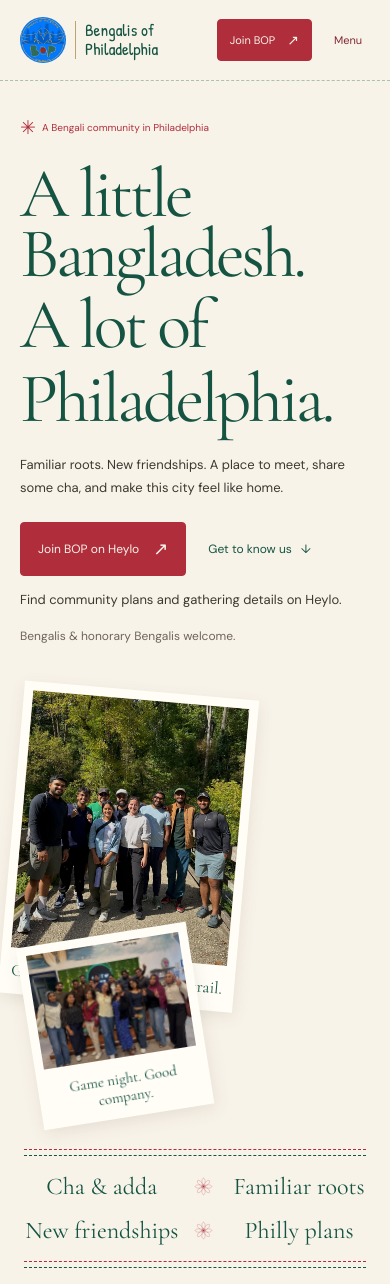
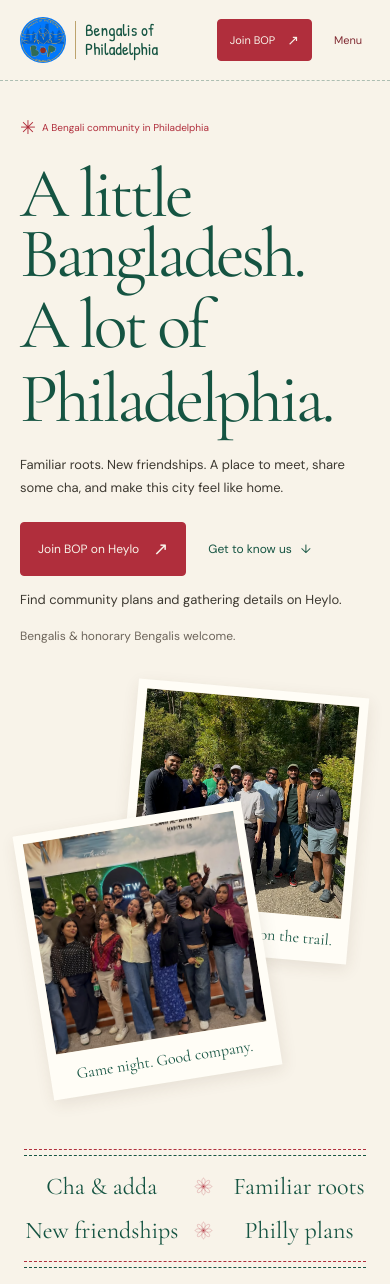
Before and after one commit to wasifsarwar/bengalisofphiladelphia, a React (Vite) app: page / in a window 390 px wide. Shown: the top 1284 px of the page. Built offline with nearby package versions, Linux system fonts and the light colour scheme.

Commit message:
polaroid swap

```diff
--- a/src/App.tsx
+++ b/src/App.tsx
@@ -1,3 +1,4 @@
+import { HeroPrints } from "./components/HeroPrints";
 import { EtchedSignature } from "./components/EtchedSignature";
 import { useEffect, useRef, useState } from "react";
 import { useScrollReveal } from "./hooks/useScrollReveal";
@@ -76,10 +77,7 @@ export function App() {
             <p className="join-context">Find community plans and gathering details on Heylo.</p>
             <p className="welcome-note">Bengalis & honorary Bengalis welcome.</p>
           </div>
-          <div className="hero-collage">
-            <PhotoSpace {...galleryPhotos[0]} onOpen={() => setPhotoIndex(0)} loading="eager" className="hero-photo-main" />
-            <PhotoSpace {...galleryPhotos[1]} onOpen={() => setPhotoIndex(1)} loading="eager" className="hero-photo-small" tone="rose" />
-          </div>
+          <HeroPrints />
         </section>
 
         <div className="community-ribbon" aria-label="Cha and adda, familiar roots, new friendships, Philly plans">
--- /dev/null
+++ b/src/components/HeroPrints.tsx
@@ -0,0 +1,46 @@
+import { useLayoutEffect, useRef, useState } from "react";
+import { galleryPhotos } from "../data/gallery";
+import { PhotoSpace } from "./PhotoSpace";
+
+export function HeroPrints() {
+  const [front, setFront] = useState(1);
+  const stack = useRef<HTMLDivElement>(null);
+  const previous = useRef<{ left: number; top: number; front: boolean }[] | null>(null);
+  const busy = useRef(false);
+
+  const swap = () => {
+    if (busy.current || !stack.current) return;
+    previous.current = [...stack.current.querySelectorAll<HTMLElement>("figure")].map((el, index) => ({
+      left: el.offsetLeft, top: el.offsetTop, front: index === front,
+    }));
+    setFront(current => 1 - current);
+  };
+
+  useLayoutEffect(() => {
+    const before = previous.current;
+    previous.current = null;
+    if (!before || !stack.current || matchMedia("(prefers-reduced-motion: reduce)").matches) return;
+    busy.current = true;
+    const animations = [...stack.current.querySelectorAll<HTMLElement>("figure")].map((el, index) => {
+      const old = before[index];
+      const dx = old.left - el.offsetLeft;
+      const dy = old.top - el.offsetTop;
+      const angle = old.front ? -9 : 5;
+      const endAngle = index === front ? -9 : 5;
+      return el.animate([
+        { transform: `translate(${dx}px, ${dy}px) rotate(${angle}deg)`, zIndex: old.front ? 2 : 1 },
+        { transform: `translate(${dx + (old.front ? -45 : 35)}px, ${dy - 22}px) rotate(${old.front ? -15 : 10}deg)`, zIndex: old.front ? 2 : 1, offset: .45 },
+        { transform: `rotate(${endAngle}deg)`, zIndex: index === front ? 2 : 1 },
+      ], { duration: 650, easing: "cubic-bezier(.22,.7,.2,1)" });
+    });
+    Promise.all(animations.map(animation => animation.finished.catch(() => {}))).then(() => { busy.current = false; });
+    return () => { animations.forEach(animation => animation.cancel()); busy.current = false; };
+  }, [front]);
+
+  return <div ref={stack} className="hero-collage hero-print-stack" aria-label="Community photo prints">
+    {galleryPhotos.slice(0, 2).map((photo, index) => <PhotoSpace key={photo.image} {...photo}
+      onActivate={swap} actionLabel={`Shuffle prints: ${photo.caption}`} loading="eager"
+      className={index === front ? "hero-photo-small" : "hero-photo-main"} />)}
+    <span className="signature-label" role="status">{galleryPhotos[front].caption} is in front.</span>
+  </div>;
+}
--- a/src/components/PhotoSpace.tsx
+++ b/src/components/PhotoSpace.tsx
@@ -2,12 +2,12 @@ import { galleryTransition } from "../utils/galleryTransition";
 import { imageUrl } from "../data/content";
 import { Flower } from "./Flower";
 
-type PhotoSpaceProps = { className?: string; caption: string; tone?: string; image?: string; alt?: string; onOpen?: () => void; loading?: "eager" | "lazy" };
-export function PhotoSpace({ className = "", caption, tone = "sand", image, alt, loading = "lazy", onOpen }: PhotoSpaceProps) {
+type PhotoSpaceProps = { onActivate?: () => void; actionLabel?: string; className?: string; caption: string; tone?: string; image?: string; alt?: string; onOpen?: () => void; loading?: "eager" | "lazy" };
+export function PhotoSpace({ className = "", caption, tone = "sand", image, alt, loading = "lazy", onOpen, onActivate, actionLabel }: PhotoSpaceProps) {
   return (
     <figure className={`photo-space photo-${tone} ${className}`}>
       <div className="photo-surface" role={image ? undefined : "img"} aria-label={image ? undefined : `Photo placeholder: ${caption}`}>
-        {image ? <><img src={imageUrl(`community/${image}`)} alt={alt ?? caption} loading={loading} decoding="async" />{onOpen && <button className="photo-open" type="button" onClick={event => galleryTransition(onOpen, event.currentTarget)} aria-label={`View photo: ${caption}`} />}</> : <>
+        {image ? <><img src={imageUrl(`community/${image}`)} alt={alt ?? caption} loading={loading} decoding="async" />{(onOpen || onActivate) && <button className="photo-open" type="button" onClick={event => onActivate ? onActivate() : onOpen && galleryTransition(onOpen, event.currentTarget)} aria-label={actionLabel ?? `View photo: ${caption}`} />}</> : <>
         <span className="photo-corner corner-tl" aria-hidden="true" />
         <span className="photo-corner corner-tr" aria-hidden="true" />
         <span className="photo-corner corner-bl" aria-hidden="true" />
--- a/src/style.css
+++ b/src/style.css
@@ -629,10 +629,7 @@ em { font-weight: 500; }
 @keyframes signature-point { 0% { offset-distance: 0%; opacity: 0; } 5%, 90% { opacity: 1; } 100% { offset-distance: 100%; opacity: 0; } }
 
 /* Photo-paper details: light on the image, a lifted paper corner, and a soft press. */
-:is(.hero-photo-main, .hero-photo-small, .story-image .photo-space) {
-  position: relative;
-}
-.hero-photo-main, .hero-photo-small { position: absolute; }
+.story-image .photo-space { position: relative; }
 :is(.hero-photo-main, .hero-photo-small, .story-image .photo-space)::after {
   content: "";
   position: absolute;
@@ -670,3 +667,32 @@ em { font-weight: 500; }
     .story-image .photo-space:has(.photo-open:hover) { rotate: -1deg; box-shadow: 3px 14px 26px #4e37232b; }
   }
 }
+
+/* Equal-sized keepsakes, contained within the hero at every breakpoint. */
+.hero-photo-main, .hero-photo-small { width: 66%; }
+.hero-photo-main { top: 20px; right: 14px; }
+.hero-photo-small { bottom: 24px; left: 14px; }
+.hero-photo-main .photo-surface, .hero-photo-small .photo-surface { aspect-ratio: 1; }
+.hero-photo-main figcaption, .hero-photo-small figcaption { font-size: 20px; padding-block: 17px; }
+@media (max-width: 1150px) {
+  .hero-photo-main figcaption, .hero-photo-small figcaption { font-size: 17px; padding-block: 15px; }
+}
+@media (max-width: 850px) {
+  .hero-photo-main, .hero-photo-small { width: 72%; }
+  .hero-photo-main { top: 28px; right: 12px; }
+  .hero-photo-small { bottom: 28px; left: 12px; }
+  .hero-photo-main figcaption, .hero-photo-small figcaption { font-size: 16px; }
+}
+@media (max-width: 600px) {
+  .hero-photo-main, .hero-photo-small { width: 66%; }
+  .hero-photo-main { top: 22px; }
+  .hero-photo-small { bottom: 22px; }
+  .hero-photo-main figcaption, .hero-photo-small figcaption { font-size: 16px; padding-block: 13px; }
+}
+
+/* The print shuffle owns its motion; ordinary hover must not override it. */
+.hero-print-stack .photo-space { animation: none; transition: box-shadow 250ms; }
+.hero-print-stack .hero-photo-main { transform: rotate(5deg); z-index: 1; }
+.hero-print-stack .hero-photo-small { transform: rotate(-9deg); z-index: 2; }
+.hero-print-stack .photo-open { cursor: pointer; }
+.hero-print-stack .photo-space:has(.photo-open:focus-visible) { outline: 2px solid var(--green); outline-offset: 5px; }
```
Also changed, not shown: 1 other file (tests, documents, lock files or other folders).
